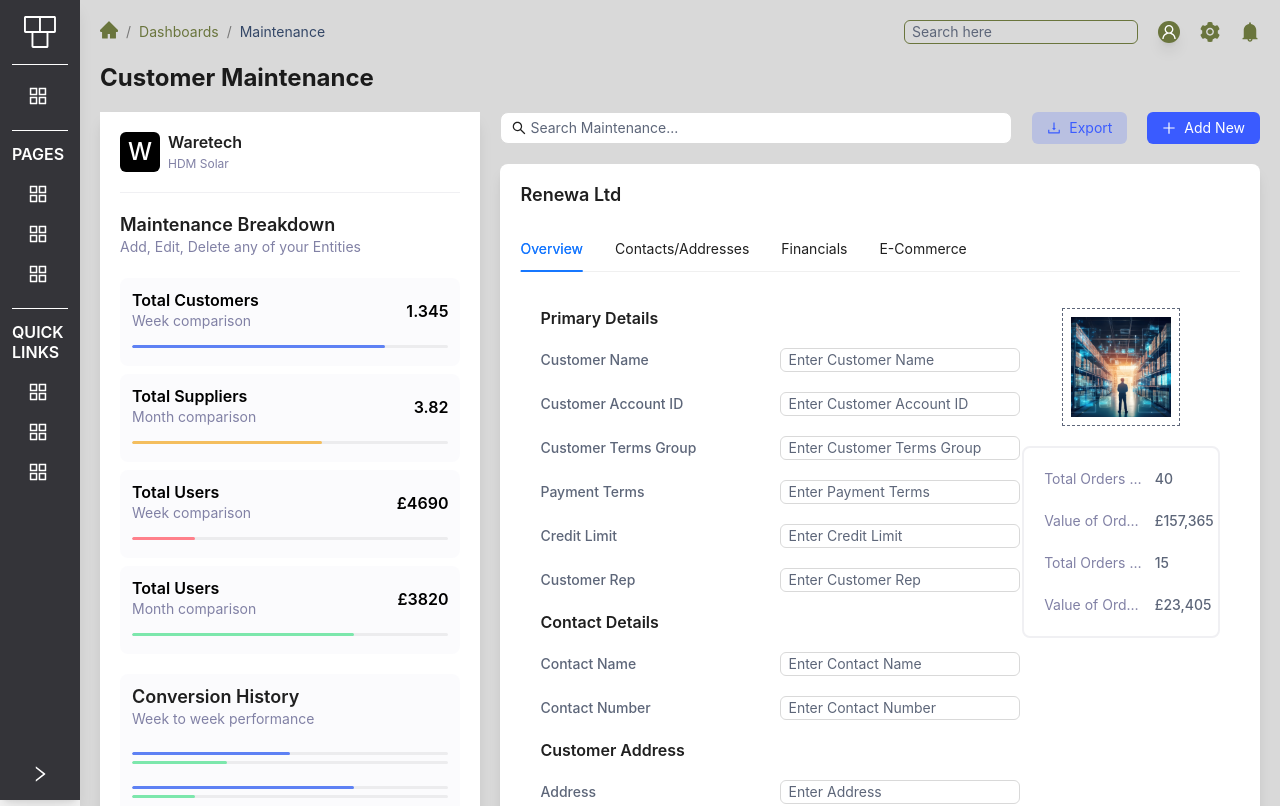
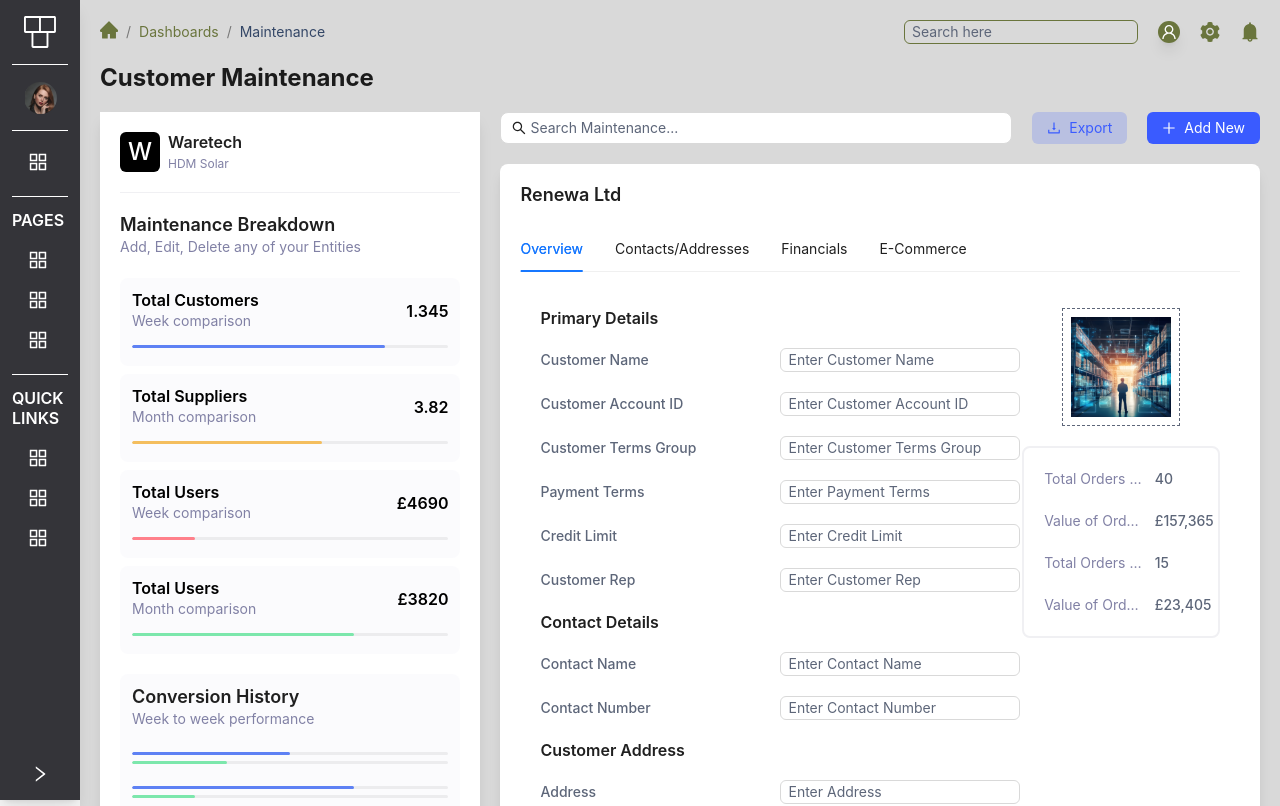
Before and after one commit to moinuddinrao/waretech, a React (Vite) app: page /dashboards/maintenance in a window 1280 px wide. Shown: the top 806 px of the page. Built offline with nearby package versions, Linux system fonts and the light colour scheme; no server answers; the HTML template or start-up script is replaced by a standard one.

Commit message:
feat: add profile image to Sidebar component

```diff
--- a/src/components/Sidebar.tsx
+++ b/src/components/Sidebar.tsx
@@ -1,18 +1,21 @@
 import { useState } from "react";
 import { useLocation, useNavigate } from "react-router-dom";
 
-import { Layout, Menu as AntdMenu } from "antd";
+import { Layout, Menu as AntdMenu, Image } from "antd";
 
 import {
   RightOutlined,
   LeftOutlined,
   AppstoreOutlined,
+  DownOutlined,
 } from "@ant-design/icons";
 import type { MenuProps } from "antd";
 
 import { Logo } from "@/components/Logo";
 
 import { ROUTES } from "@/common/routes";
+
+import profile from "@/assets/images/profile.png";
 
 import { styles } from "@/styles";
 
@@ -129,6 +132,27 @@ export const Sidebar = () => {
 
         <hr className={styles.line} />
 
+        <div
+          className={`flex items-center my-1 gap-2 lg:gap-3 ${
+            collapsed ? "justify-center" : "justify-start"
+          }`}
+        >
+          <Image
+            src={profile}
+            alt="Profile"
+            preview={false}
+            className="rounded-full"
+          />
+          {!collapsed && (
+            <div className="w-full flex justify-between gap-2 lg:gap-3">
+              <p className="text-white">Tayah Betambeau</p>
+              <DownOutlined className="!text-white !text-xs mr-4" />
+            </div>
+          )}
+        </div>
+
+        <hr className={styles.line} />
+
         {/* Menu items */}
         <div className={`${styles.label}`}>
           <AntdMenu
```
Also changed, not shown: src/assets/images/profile.png (added).
